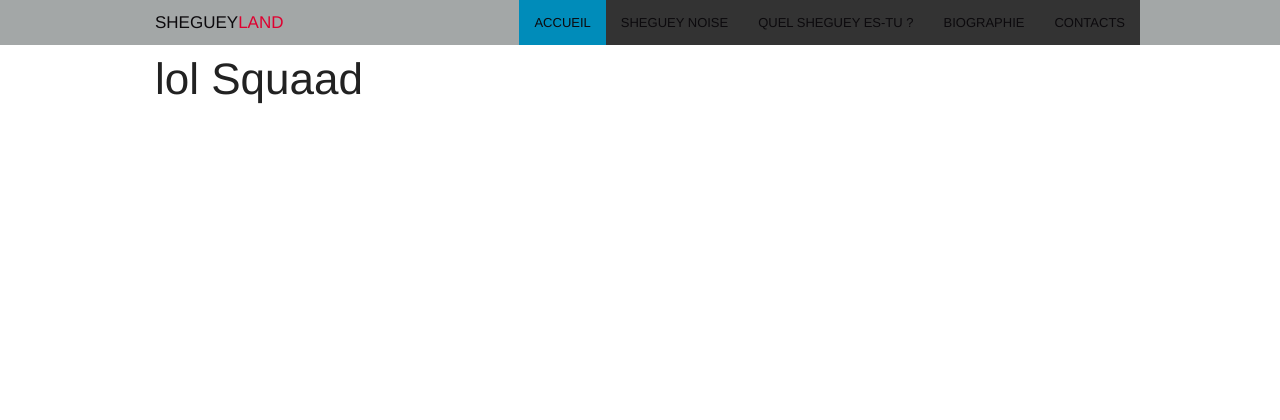
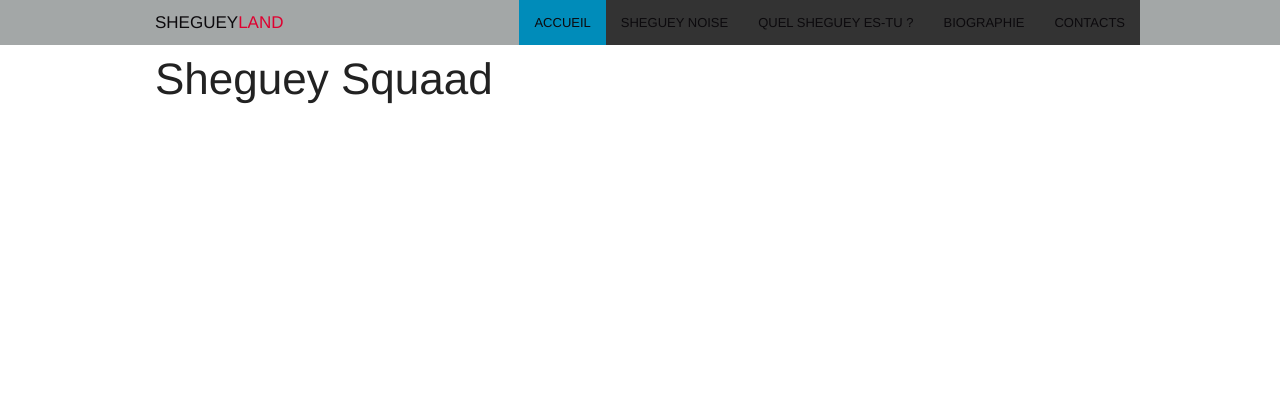
Before and after one commit to Jerome1337/ShegueyLand, a PHP site: page / in a window 1280 px wide. Shown: the top 420 px of the page. Run offline with PHP 8.4, Linux system fonts and the light colour scheme.

Commit message:
Resolve conflict

```diff
--- a/index.php
+++ b/index.php
@@ -9,8 +9,8 @@
     <body>
         <?php include('commons/nav.php'); ?>
         <div class="row">
-            <div class="large-6 columns">
-                <h1>lol Squaad</h1>
+            <div class="large-12 columns">
+                <h1>Sheguey Squaad</h1>
             </div>
         </div>
 
```
